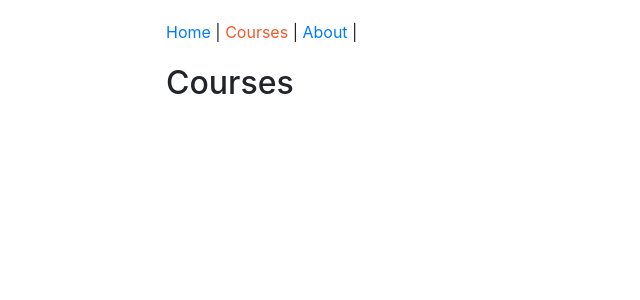
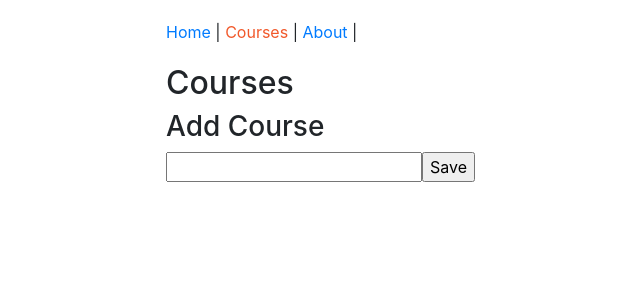
Before and after one commit to blondfro/react-redux-repeat, a React app: page /courses in a window 1280 px wide. Shown: the top 300 px of the page, without its empty margins (64-704 px from the left). Built offline with nearby package versions, Linux system fonts and the light colour scheme.

Commit message:
added in a simple form to add a course - currently only one line to begin setting up redux.

```diff
--- a/src/components/courses/CoursesPage.js
+++ b/src/components/courses/CoursesPage.js
@@ -1,13 +1,29 @@
-import React from "react";
+import React, { useState } from "react";
 
-class CoursesPage extends React.Component {
-  render() {
-    return (
-      <div>
+function CoursesPage() {
+  const [course, setCourse] = useState({ title: "" });
+
+  const handleChange = (event) => {
+    const course = { course, title: event.target.value };
+    setCourse(course);
+  };
+
+  const handleSubmit = (event) => {
+    event.preventDefault();
+    alert(course.title);
+    setCourse({ ...course, title: "" });
+  };
+
+  return (
+    <div>
+      <form onSubmit={handleSubmit}>
         <h2>Courses</h2>
-      </div>
-    );
-  }
+        <h3>Add Course</h3>
+        <input type="text" onChange={handleChange} value={course.title} />
+        <input type="submit" value="Save" />
+      </form>
+    </div>
+  );
 }
 
 export default CoursesPage;
```
Also changed, not shown: src/redux/actions/actionTypes.js (added), src/redux/actions/courseActions.js (added).
